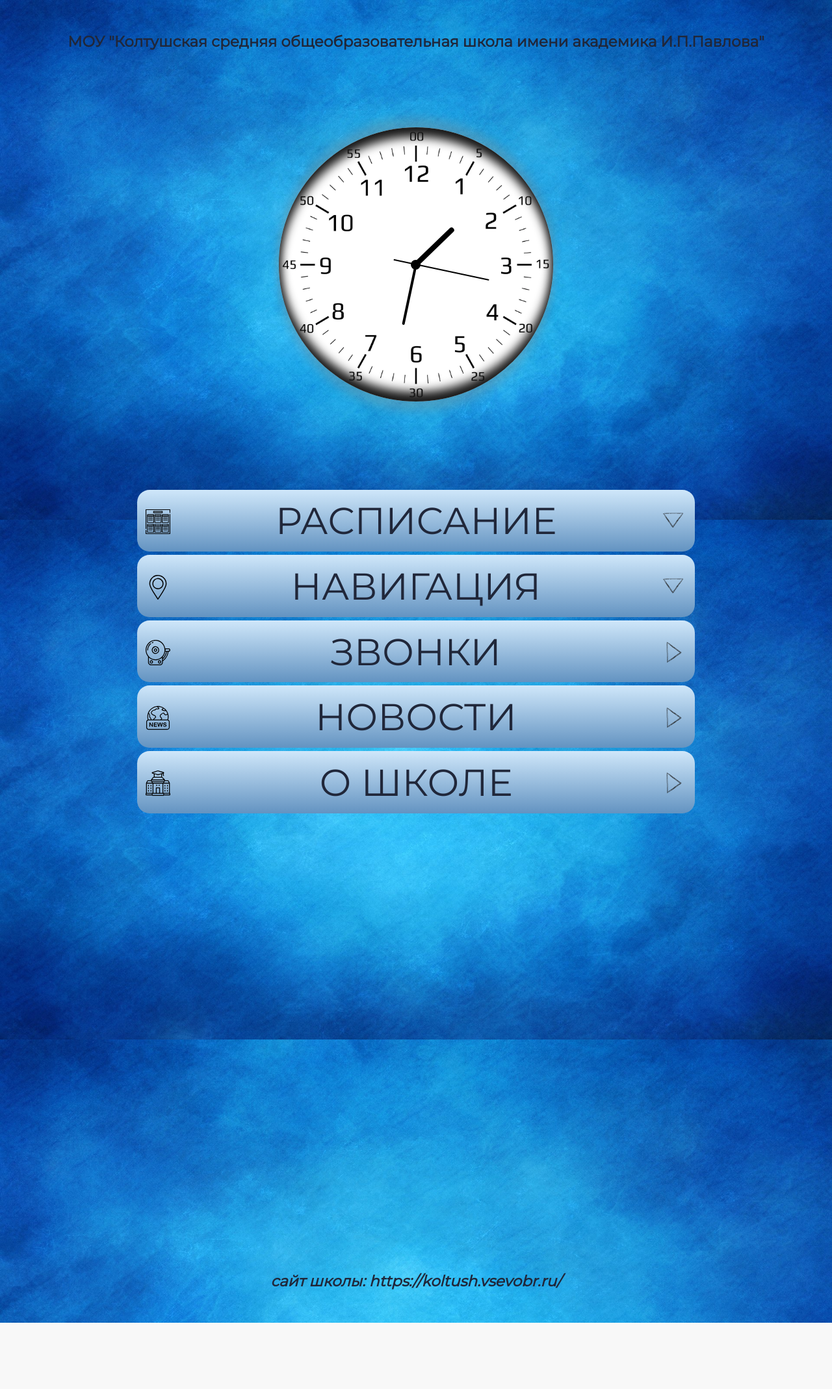
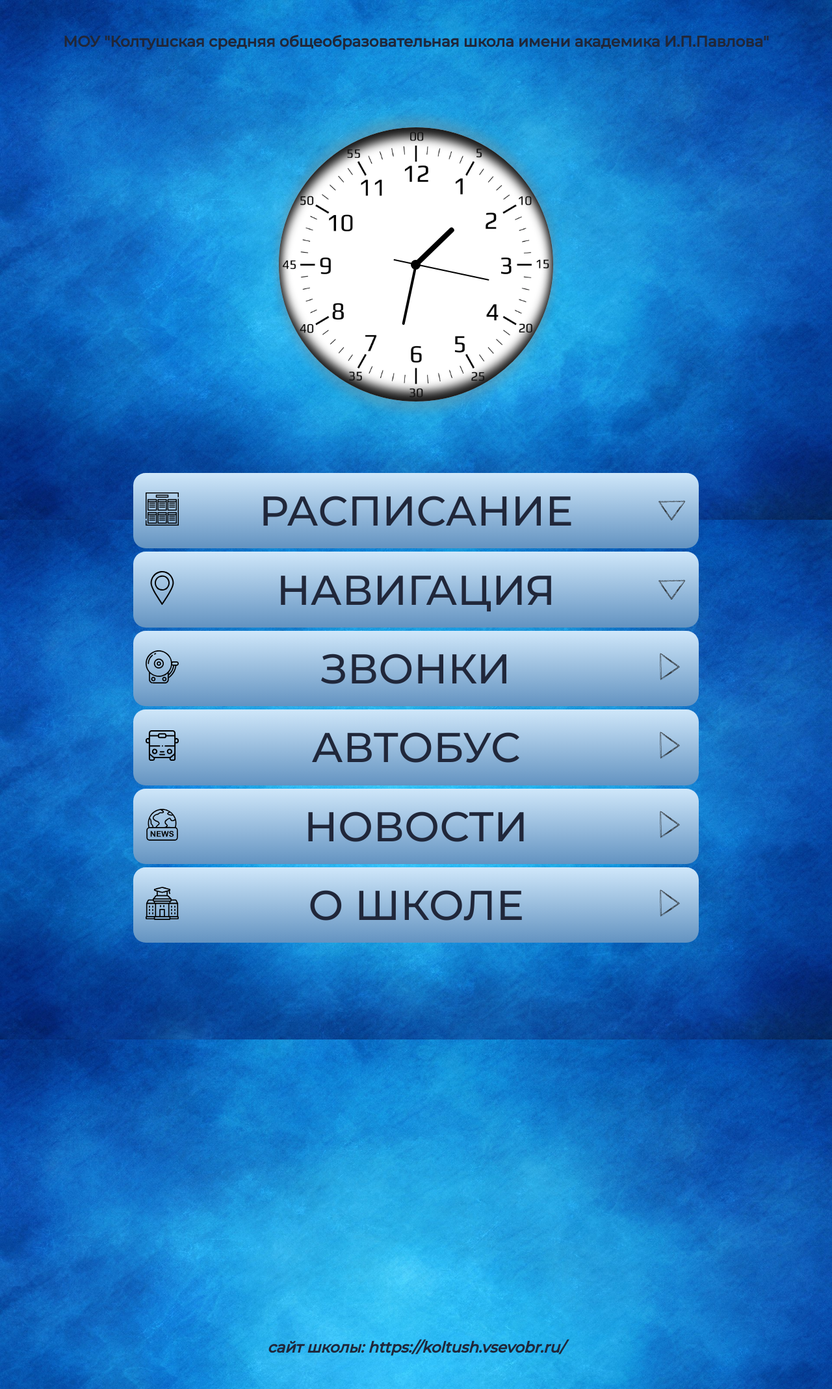
Before and after one commit to Bar-Nik/school_kiosk, a Django app: page / in a window 1280 px wide. Shown: the whole page at 65% size. Before the commit the page ends 2036 px from the top, so only its background shows below. Run offline with Django 4.2, Linux system fonts and the light colour scheme.

Commit message:
добавлен пункт основного меню "Автобус"

```diff
--- a/koltush_schoolkiosk/kiosk/static/kiosk/css/styles.css
+++ b/koltush_schoolkiosk/kiosk/static/kiosk/css/styles.css
@@ -1,17 +1,17 @@
 {% load static %}
-@import url('https://fonts.googleapis.com/css?family=Montserrat&display=swap');
+
 #kiosk {
   background-image: url("../../../static/kiosk/images/img/fon.jpg");
   background-position: center;
   background-size: cover;
   background-repeat: no-repeat;
   background-attachment: fixed;
-  font-family: 'Montserrat', Verdana, Arial, Helvetica, sans-serif;
+  font-family: 'Montserrat', Arial, sans-serif;
 }
 
 #header {
   margin: 0px;
-  height: 57vw;
+  height: 55vw;
   text-align: left;
 }
 #header a{
@@ -24,13 +24,13 @@
   /*margin: 0 10vw 100px;*/
   margin: 0 10vw 100px;
   padding: 0;
-  height: 80vw;
+  height: 90vw;
 
 }
 
 .icon {
-  width: 3vw;
-  height: 3vw;
+  width: 4vw;
+  height: 4vw;
 }
 
 .arrow {
@@ -68,9 +68,9 @@
   color: #20273a;/*#1f2d3b;*/
 
   margin-bottom: 5px;
-  padding: 1vw;
+  padding: 1.5vw;
   /*border: 1px solid #babbbd;*/
-  font-size: 4.5vw;
+  font-size: 5vw;
 
   text-decoration: none;
   text-transform: uppercase;
@@ -108,12 +108,12 @@
   filter: progid:DXImageTransform.Microsoft.gradient( startColorstr='#f6f8f9', endColorstr='#f5f7f9',GradientType=0 ); /* IE6-9 */
   color: #20273a;
   margin-bottom: 5px;
-  font-size: 3.5vw;
+  font-size: 4vw;
   margin: 6px;
   transition: all 1s ease;
   /*text-transform: uppercase;*/
   list-style: none;
-  padding-left: 0;
+  padding-left: 1vw;
 }
 
 .menu li > a:hover {
--- a/koltush_schoolkiosk/kiosk/templates/kiosk/base.html
+++ b/koltush_schoolkiosk/kiosk/templates/kiosk/base.html
@@ -5,6 +5,9 @@
     <meta charset="UTF-8">
     <title>{{title}}</title>
     <link rel="stylesheet" href="{% static 'kiosk/css/styles.css' %}">
+    <link rel="preconnect" href="https://fonts.googleapis.com">
+    <link rel="preconnect" href="https://fonts.gstatic.com" crossorigin>
+    <link href="https://fonts.googleapis.com/css2?family=Montserrat:wght@500&display=swap" rel="stylesheet">
 
 </head>
 <body id="kiosk">
--- a/koltush_schoolkiosk/kiosk/templates/kiosk/index.html
+++ b/koltush_schoolkiosk/kiosk/templates/kiosk/index.html
@@ -45,6 +45,13 @@
     </a>
   </li>
   <li>
+    <a href="#" class="menu_0">
+      <div><img src="{% static 'kiosk/images/icons/bus.svg' %}" alt="" class="icon">
+      </div><div>Автобус</div>
+      <div><img src="{% static 'kiosk/images/icons/arrow.svg' %}" alt="" class="icon"></div>
+    </a>
+  </li>
+  <li>
     <a href="{% url 'news' %}" class="menu_0">
       <div><img src="{% static 'kiosk/images/icons/news.svg' %}" alt="" class="icon"></div>
       <div>Новости</div>
```
Also changed, not shown: koltush_schoolkiosk/kiosk/static/kiosk/images/icons/bus.svg (added).
